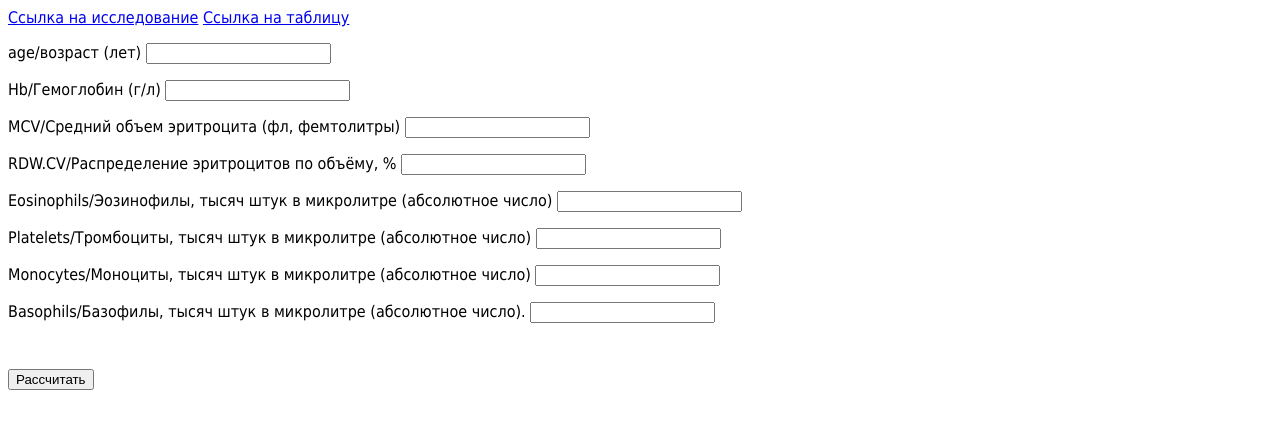
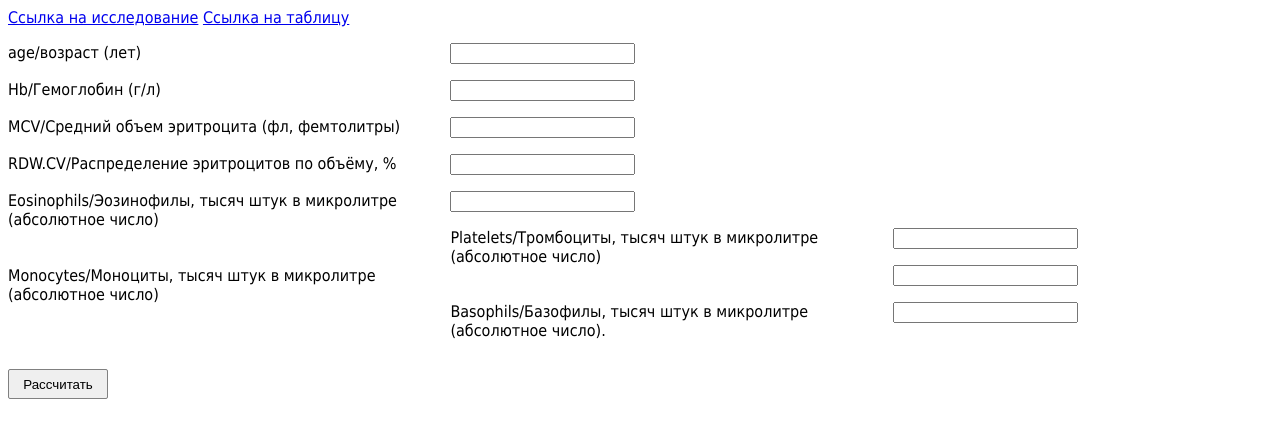
Before and after one commit to metametaclass/cbccovid, a plain HTML site: page index.html in a window 1280 px wide. Drawn offline with Linux system fonts and the light colour scheme.

Commit message:
format index.html

```diff
--- a/calc.css
+++ b/calc.css
@@ -5,6 +5,10 @@ html {
 }
 span {
     color: black;
+}
+.label-div {
+    width: 35%;
+    float: left;
 }
 .error-input {
     border: solid red 1px;
@@ -32,3 +36,9 @@ span {
 .show {
     display: block;
 }
+input[type="submit"] {
+    height: 30px;
+    width: 100px;
+    border: solid gray 1px;
+    border-radius: 2px;
+}
--- a/calculate.js
+++ b/calculate.js
@@ -6,6 +6,7 @@ function validate(name, min, max) {
   var text = input.val().replace(',', '.');
   var value = parseFloat(text, 10);
   var label = $("#text-"+name);
+  $(".result").empty();
   if (isNaN(value)) {
     //$(name).setCustomValidity("Enter a number");
     console.warn("invalid number in", name);
--- a/index.html
+++ b/index.html
@@ -14,50 +14,87 @@
  <a href="table.jpg">Ссылка на таблицу</a>
  <p>
  <form id="calc-form">
-   <label class="label-age" style="" htmlFor="age"><span class="middle" id="text-age">age/возраст (лет)</span>
-      <input name="age" type="text" id="age"/>
+  <div class="row">
+      <div class="label-div">
+        <label class="label-age" style="" htmlFor="age">
+            <span class="middle" id="text-age">age/возраст (лет)</span>
         </label>
+      </div>
+      <div class="input-div"><input name="age" type="text" id="age"/></div>
+
    <p class="error-text" id="p-age"></p>
-
-   <label class="label-hb" style="" htmlFor="hb"><span class="middle" id="text-hb">Hb/Гемоглобин (г/л)</span>
-      <input name="hb" type="text" id="hb"/>
+  </div>
+  <div class="row">
+      <div class="label-div">
+        <label class="label-hb" style="" htmlFor="hb">
+            <span class="middle" id="text-hb">Hb/Гемоглобин (г/л)</span>
         </label>
+      </div>
+      <div class="input-div"><input name="hb" type="text" id="hb"/></div>
       <p class="error-text" id="p-hb"></p>
-
-   <label class="label-mcv" style="" htmlFor="mcv"><span class="middle" id="text-mcv">MCV/Средний объем эритроцита (фл, фемтолитры)</span>
-      <input name="mcv" type="text" id="mcv"/>
+   </div>
+  <div class="row">
+      <div class="label-div">
+          <label class="label-mcv" style="" htmlFor="mcv">
+            <span class="middle" id="text-mcv">MCV/Средний объем эритроцита (фл, фемтолитры)</span>
           </label>
+        </div>
+      <div class="input-div"><input name="mcv" type="text" id="mcv"/></div>
       <p class="error-text" id="p-mcv"></p>
-
-   <label class="label-rdwcv" style="" htmlFor="rdwcv"><span class="middle" id="text-rdwcv">RDW.CV/Распределение эритроцитов по объёму, %</span>
-      <input name="rdwcv" type="text" id="rdwcv"/>
+  </div>
+  <div class="row">
+      <div class="label-div">
+          <label class="label-rdwcv" style="" htmlFor="rdwcv">
+            <span class="middle" id="text-rdwcv">RDW.CV/Распределение эритроцитов по объёму, %</span>
           </label>
+      </div>
+      <div class="input-div"><input name="rdwcv" type="text" id="rdwcv"/></div>
       <p class="error-text" id="p-rdwcv"></p>
-
-   <label class="label-eosinophils" style="" htmlFor="eosinophils"><span class="middle" id="text-eosinophils">Eosinophils/Эозинофилы, тысяч штук в микролитре (абсолютное число)</span>
-      <input name="eosinophils" type="text" id="eosinophils"/>
+  </div>
+  <div class="row">
+      <div class="label-div">
+          <label class="label-eosinophils" style="" htmlFor="eosinophils">
+              <span class="middle" id="text-eosinophils">Eosinophils/Эозинофилы, тысяч штук в микролитре (абсолютное число)
+              </span>
           </label>
+      </div>
+      <div class="input-div"><input name="eosinophils" type="text" id="eosinophils"/></div>
       <p class="error-text" id="p-eosinophils"></p>
-
-   <label class="label-platelets" style="" htmlFor="platelets"><span class="middle" id="text-platelets">Platelets/Тромбоциты, тысяч штук в микролитре (абсолютное число)</span>
-      <input name="platelets" type="text" id="platelets"/>
+  </div>
+  <div class="row">
+      <div class="label-div">
+          <label class="label-platelets" style="" htmlFor="platelets">
+              <span class="middle" id="text-platelets">Platelets/Тромбоциты, тысяч штук в микролитре (абсолютное число)
+              </span>
           </label>
+      </div>
+      <div class="input-div"><input name="platelets" type="text" id="platelets"/></div>
       <p class="error-text" id="p-platelets"></p>
-
-   <label class="label-monocytes" style="" htmlFor="monocytes"><span class="middle" id="text-monocytes">Monocytes/Моноциты, тысяч штук в микролитре (абсолютное число)</span>
-      <input name="monocytes" type="text" id="monocytes"/>
+   </div>
+  <div class="row">
+      <div class="label-div">
+          <label class="label-monocytes" style="" htmlFor="monocytes">
+              <span class="middle" id="text-monocytes">Monocytes/Моноциты, тысяч штук в микролитре (абсолютное число)
+              </span>
           </label>
+      </div>
+      <div class="input-div"><input name="monocytes" type="text" id="monocytes"/></div>
       <p class="error-text" id="p-monocytes"></p>
-
-   <label class="label-basophils" style="" htmlFor="basophils"><span class="middle" id="text-basophils">Basophils/Базофилы, тысяч штук в микролитре (абсолютное число).</span>
-      <input name="basophils" type="text" id="basophils"/>
+  </div>
+  <div class="row">
+      <div class="label-div">
+          <label class="label-basophils" style="" htmlFor="basophils">
+              <span class="middle" id="text-basophils">Basophils/Базофилы, тысяч штук в микролитре (абсолютное число).
+              </span>
           </label>
+      </div>
+      <div class="input-div"><input name="basophils" type="text" id="basophils"/></div>
       <p class="error-text" id="p-basophils"></p>
-
+  </div>
   <div class="warning" id="warning"></div>
   <div class="result" id="result"></div>
 
-   <input type="submit" value="Рассчитать"/>
+  <div class="input-div"><input type="submit" value="Рассчитать"/>
  </form>
 </body>
 </html>
```
Lines whose indentation alone changed are shown as unchanged.
